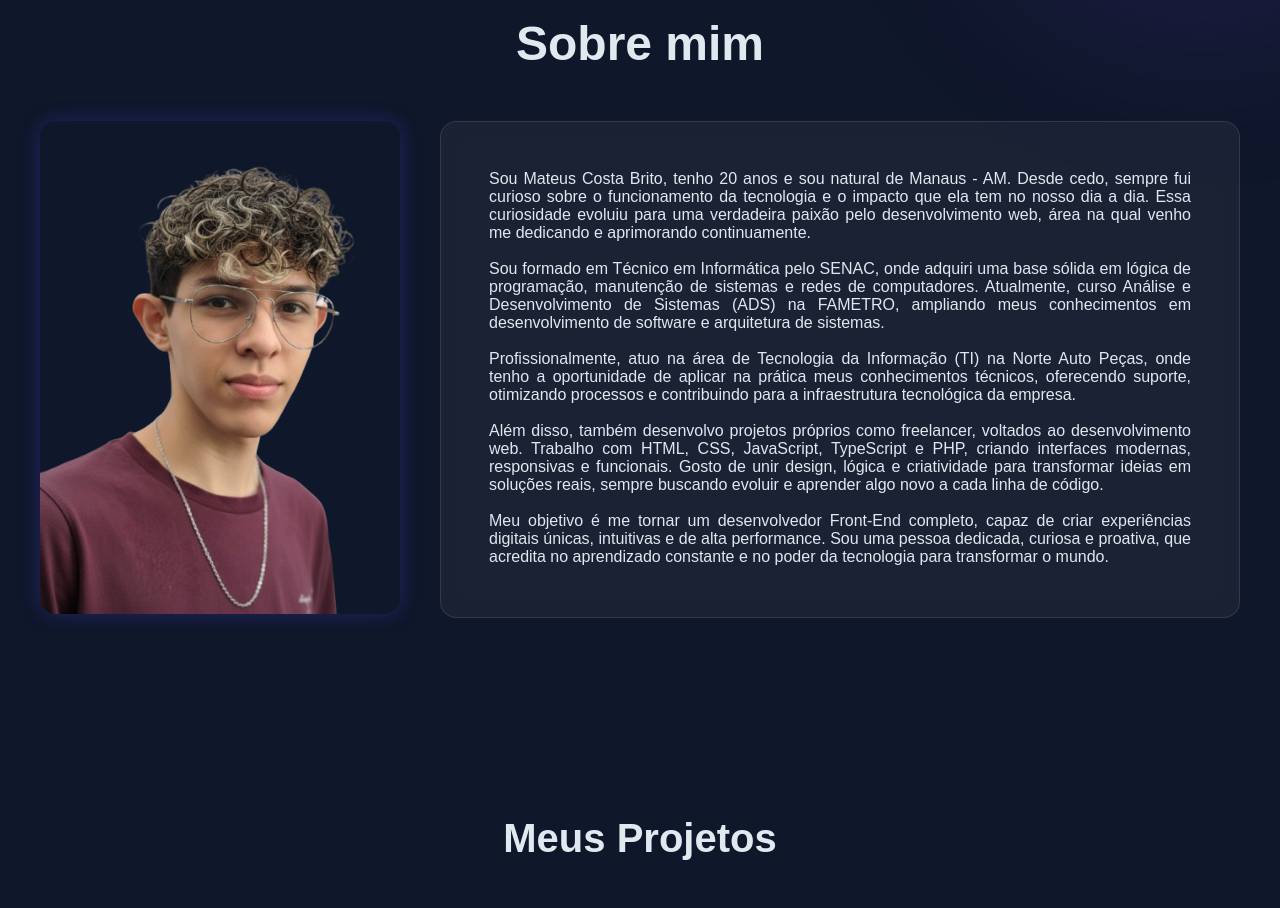
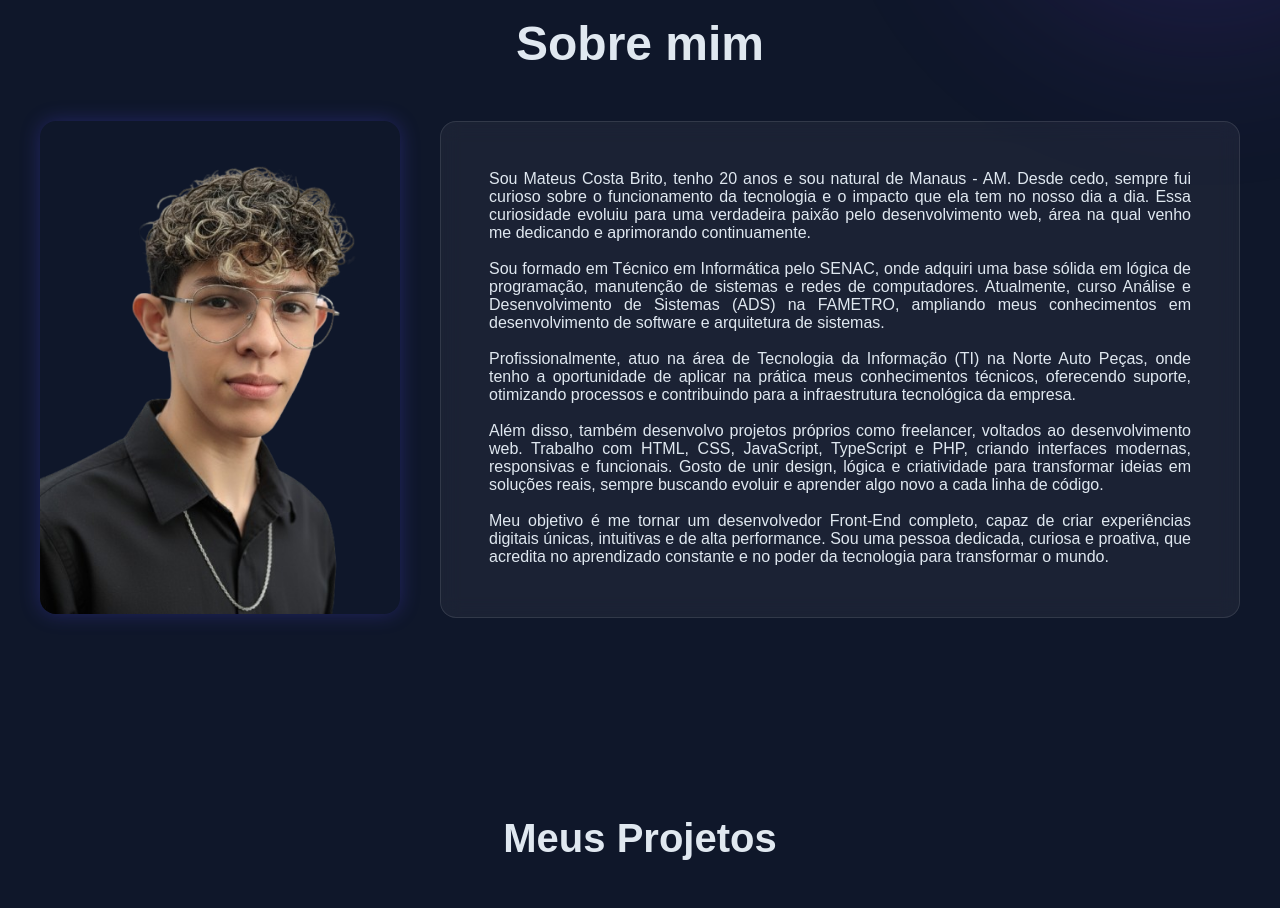
Before and after one commit to MateusBritoC/portfolio, a plain HTML site: page index.html in a window 1280 px wide. Shown: the part 880-1788 px from the top of the page. Drawn offline with Linux system fonts and the light colour scheme.

Commit message:
Atualização perfil sobre

```diff
--- a/index.html
+++ b/index.html
@@ -46,7 +46,7 @@
         <h2 class="sobre-titulo">Sobre mim</h2>
         <div class="sobre-caixa">
             <div>
-                <img src="./img/Perfil2.png" alt="imageSobre" class="sobre-image">
+                <img src="./img/Perfil-Sobre.png" alt="imageSobre" class="sobre-image">
             </div>
             <div class="sobre-caixa-paragrafo">
                 <p class="sobre-paragrafo">
```
Also changed, not shown: img/Perfil-Sobre.png (added), img/Perfil2.png (deleted).
